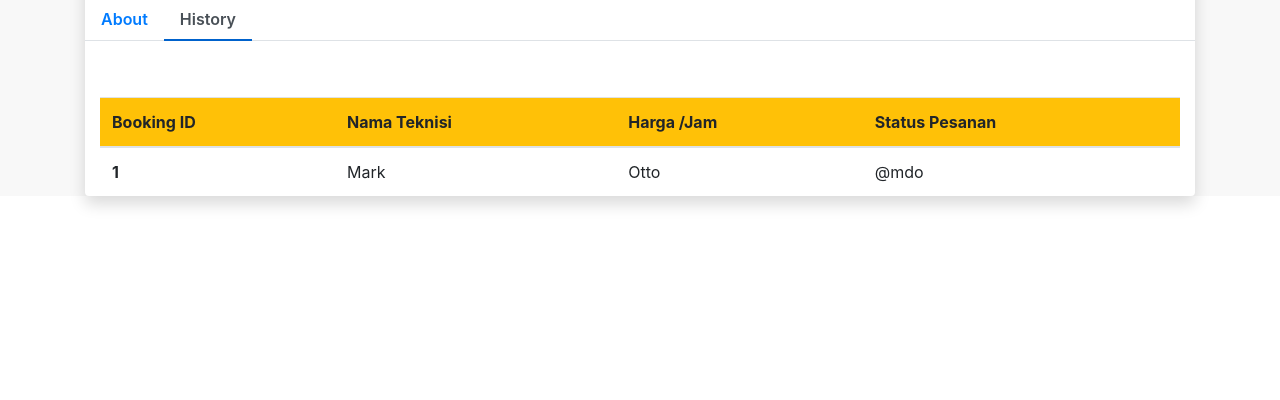
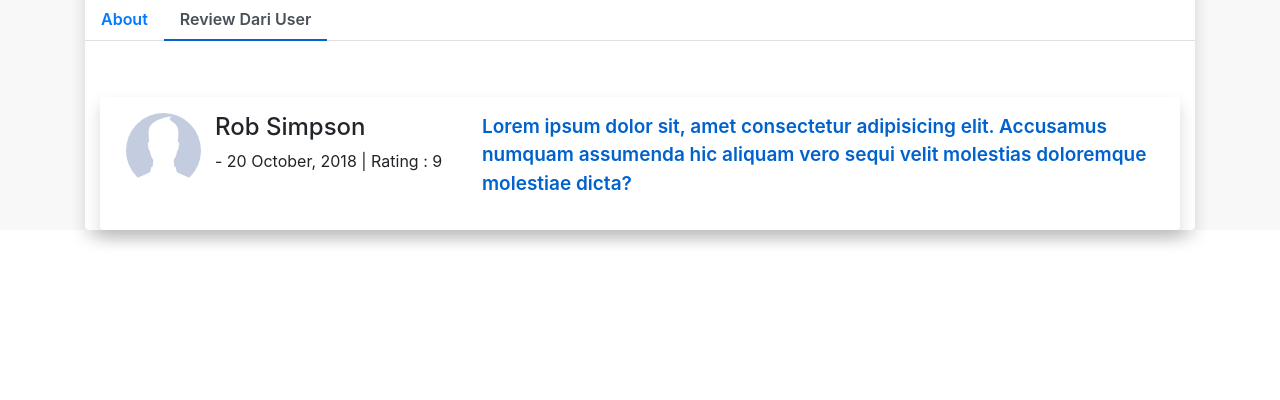
Before and after one commit to hoyongek/TubesWAD-Kelompok2, a PHP site: page /profile_teknisi.php in a window 1280 px wide, after a click on "Review Dari User". Shown: the part 400-800 px from the top of the page. Run offline with PHP 8.4, Linux system fonts and the light colour scheme; the visitor is signed in with stand-in values (Sample User, id 1); data comes from the database, SQL or seed files in the repository.

Commit message:
tambahan fitur

```diff
--- a/Tugas Besar WAD Kelompok 2/contact.php
+++ b/Tugas Besar WAD Kelompok 2/contact.php
@@ -33,7 +33,7 @@ if (!isset($_SESSION['userLogin'])) {
         <a href="contact.php">Contact</a>
 
         <div class="dropdown">
-            <p class="halo">  Halo, <?= $_SESSION['nama']; ?></p>
+            <p class="halo"> Halo, <?= $_SESSION['nama']; ?></p>
             <a class="btn btn-primary dropdown-toggle" href="#" role="button" id="dropdownMenuLink"
                 data-toggle="dropdown" aria-haspopup="true" aria-expanded="false">
                 My Account
@@ -59,8 +59,8 @@ if (!isset($_SESSION['userLogin'])) {
                     <p>Email : Findtechnian@gmail.com </p></br>
                     <p>Telephone : 0828890288 </p></br>
                     <p>Fax : +6228890288 </p></br>
+                </div>
             </div>
-        </div>
 
             <!--Batas Penulisan Code-->
         </div>
--- a/Tugas Besar WAD Kelompok 2/profile_teknisi.php
+++ b/Tugas Besar WAD Kelompok 2/profile_teknisi.php
@@ -265,7 +265,7 @@ if (!empty($data['gambar'])) {
                     </li>
                     <li class="nav-item">
                         <a class="nav-link" id="profile-tab" data-toggle="tab" href="#profile" role="tab"
-                            aria-controls="profile" aria-selected="false">History</a>
+                            aria-controls="profile" aria-selected="false">Review Dari User</a>
                     </li>
                 </ul>
                 <div class="col-md-12">
@@ -312,26 +312,30 @@ if (!empty($data['gambar'])) {
                                 </div>
                             </div>
                         </div>
+
+
                         <div class="tab-pane fade" id="profile" role="tabpanel" aria-labelledby="profile-tab">
-                            <table class="table">
-                                <thead class="thead bg-warning">
-                                    <tr>
-                                        <th scope="col">Booking ID</th>
-                                        <th scope="col">Nama Teknisi</th>
-                                        <th scope="col">Harga /Jam</th>
-                                        <th scope="col">Status Pesanan</th>
-                                    </tr>
-                                </thead>
-                                <tbody>
-                                    <tr>
-                                        <th scope="row">1</th>
-                                        <td>Mark</td>
-                                        <td>Otto</td>
-                                        <td>@mdo</td>
-                                    </tr>
-                                </tbody>
-                            </table>
+                            <!--Review-->
+                            <div class="shadow p-3 mb-5 bg-white rounded">
+                                <div class="row" style="background: white; padding-left:10px;">
+                                    <div class="col-sm-1">
+                                        <img src="gambar/noprofile.jpg" alt="" class="rounded-circle" width="75"
+                                            height="75">
+                                    </div>
+                                    <div class="col-sm-3">
+                                        <h4>Rob Simpson</h4> <span>- 20 October, 2018 | Rating : 9 </span>
+
+                                    </div>
+                                    <div class="col-sm-8">
+
+                                        <p>Lorem ipsum dolor sit, amet consectetur adipisicing elit. Accusamus numquam
+                                            assumenda
+                                            hic aliquam vero sequi velit molestias doloremque molestiae dicta?</p>
+                                    </div>
+                                </div>
+                            </div>
                         </div>
+                        <!--Review-->
 
 
                     </div>
--- a/Tugas Besar WAD Kelompok 2/style.css
+++ b/Tugas Besar WAD Kelompok 2/style.css
@@ -63,6 +63,7 @@
     border-radius: 2px;
     background-color: #fff;
     padding-right: 10px;
+
     }
 
     .col-6.list_teknisi {
```
Also changed, not shown: Tugas Besar WAD Kelompok 2/book_now.php (+5 -5 lines), Tugas Besar WAD Kelompok 2/list_teknisi.php (+22 -10 lines), Tugas Besar WAD Kelompok 2/profile_teknisi_dimata_user.php (+53 -35 lines), Tugas Besar WAD Kelompok 2/gambar/user/194446224_Black Bulls.png (deleted), Tugas Besar WAD Kelompok 2/gambar/user/906781126_foto_profile_teknisi_list (2).png (added).
